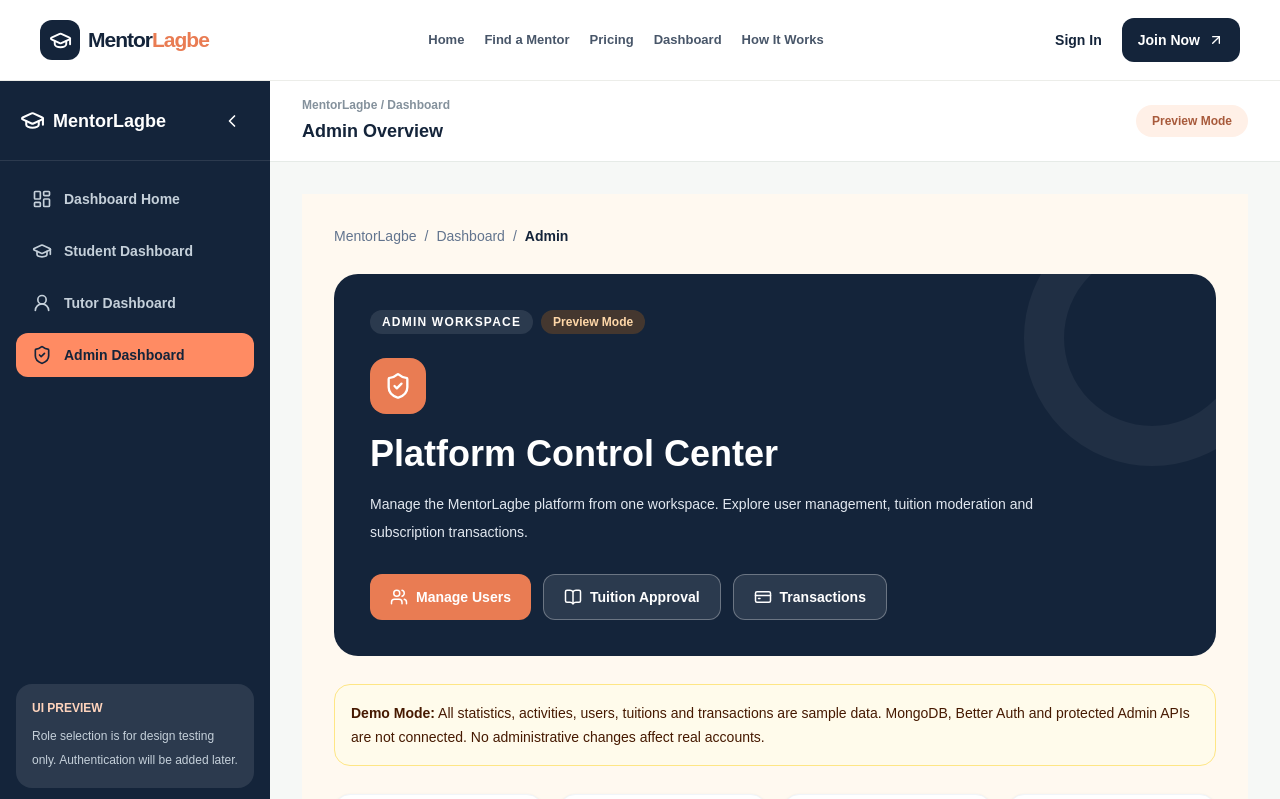
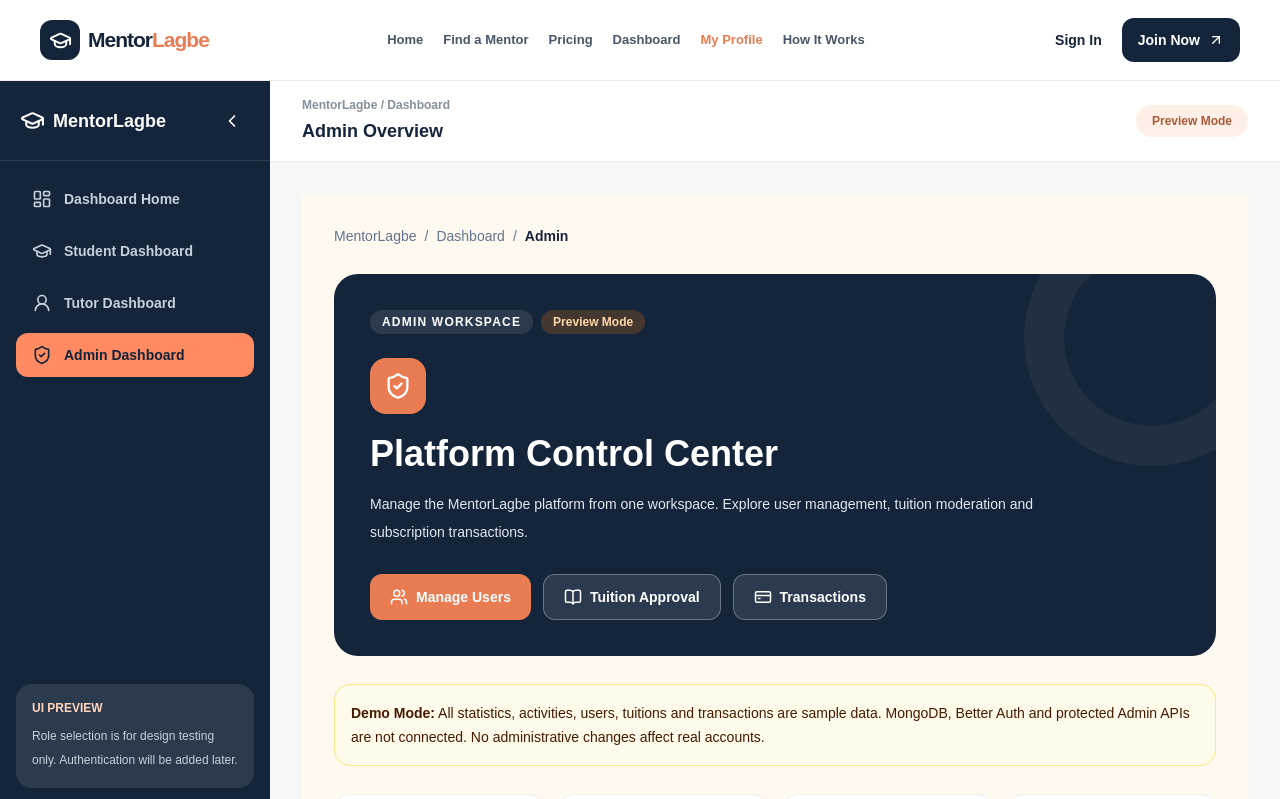
Before and after one commit to MahbubaNimmi15/mentorlagbe-client, a Next.js app: page /dashboard/admin in a window 1280 px wide. Shown: the top 799 px of the page. Built offline with nearby package versions, Linux system fonts and the light colour scheme.

Commit message:
feat: add profile navigation to responsive navbar

```diff
--- a/src/components/site-header.tsx
+++ b/src/components/site-header.tsx
@@ -7,7 +7,6 @@ import { useState } from "react";
 import {
   ArrowUpRight,
   GraduationCap,
-  LayoutDashboard,
   Menu,
   X,
 } from "lucide-react";
@@ -17,6 +16,7 @@ const navigation = [
   { label: "Find a Mentor", href: "/tuitions" },
   { label: "Pricing", href: "/pricing" },
   { label: "Dashboard", href: "/dashboard" },
+  { label: "My Profile", href: "/dashboard/profile" },
   { label: "How It Works", href: "/#how-it-works" },
 ];
 
@@ -30,6 +30,7 @@ export function SiteHeader() {
   return (
     <header className="sticky top-0 z-50 w-full border-b border-[#ecede9] bg-white/95 backdrop-blur-xl">
       <div className="site-container flex h-20 items-center justify-between gap-4">
+        {/* Logo */}
         <Link
           href="/"
           onClick={closeMenu}
@@ -39,7 +40,7 @@ export function SiteHeader() {
             <GraduationCap size={23} />
           </span>
 
-          <span className="text-[21px] font-extrabold tracking-[-1px]">
+          <span className="text-[21px] font-extrabold tracking-[-1px] text-[#14243a]">
             Mentor
             <span className="text-[#e97c53]">
               Lagbe
@@ -47,25 +48,31 @@ export function SiteHeader() {
           </span>
         </Link>
 
+        {/* Desktop Navigation */}
         <nav
-          className="hidden flex-1 items-center justify-center gap-5 lg:flex"
+          className="hidden flex-1 items-center justify-center gap-4 lg:flex xl:gap-5"
           aria-label="Main navigation"
         >
           {navigation.map((item) => (
             <Link
               key={item.href}
               href={item.href}
-              className="whitespace-nowrap text-[13px] font-semibold text-[#485669] transition hover:text-[#e97c53]"
+              className={`whitespace-nowrap text-[12px] font-semibold transition hover:text-[#e97c53] xl:text-[13px] ${
+                item.href === "/dashboard/profile"
+                  ? "text-[#e97c53]"
+                  : "text-[#485669]"
+              }`}
             >
               {item.label}
             </Link>
           ))}
         </nav>
 
+        {/* Desktop Auth Buttons */}
         <div className="hidden shrink-0 items-center gap-2 lg:flex">
           <Link
             href="/sign-in"
-            className="whitespace-nowrap rounded-xl px-3 py-3 text-sm font-bold hover:bg-[#f7f8f5]"
+            className="whitespace-nowrap rounded-xl px-3 py-3 text-sm font-bold text-[#14243a] hover:bg-[#f7f8f5]"
           >
             Sign In
           </Link>
@@ -79,12 +86,14 @@ export function SiteHeader() {
           </Link>
         </div>
 
+        {/* Mobile Menu Toggle */}
         <button
           type="button"
-          onClick={() => setMenuOpen(!menuOpen)}
-          aria-label="Toggle navigation"
+          onClick={() => setMenuOpen((current) => !current)}
+          aria-label={menuOpen ? "Close navigation" : "Open navigation"}
           aria-expanded={menuOpen}
-          className="rounded-xl border border-[#e5e9e7] p-2.5 lg:hidden"
+          aria-controls="mobile-site-navigation"
+          className="rounded-xl border border-[#e5e9e7] p-2.5 text-[#14243a] lg:hidden"
         >
           {menuOpen ? (
             <X size={22} />
@@ -94,14 +103,23 @@ export function SiteHeader() {
         </button>
       </div>
 
+      {/* Mobile Navigation */}
       {menuOpen && (
-        <nav className="border-t border-[#ecede9] bg-white p-4 lg:hidden">
+        <nav
+          id="mobile-site-navigation"
+          className="border-t border-[#ecede9] bg-white p-4 lg:hidden"
+          aria-label="Mobile navigation"
+        >
           {navigation.map((item) => (
             <Link
               key={item.href}
               href={item.href}
               onClick={closeMenu}
-              className="block rounded-xl px-4 py-3 text-sm font-semibold hover:bg-[#fff9f0]"
+              className={`block rounded-xl px-4 py-3 text-sm font-semibold hover:bg-[#fff9f0] ${
+                item.href === "/dashboard/profile"
+                  ? "text-[#e97c53]"
+                  : "text-[#14243a]"
+              }`}
             >
               {item.label}
             </Link>
@@ -112,7 +130,7 @@ export function SiteHeader() {
           <Link
             href="/sign-in"
             onClick={closeMenu}
-            className="block rounded-xl px-4 py-3 text-sm font-semibold"
+            className="block rounded-xl px-4 py-3 text-sm font-semibold text-[#14243a]"
           >
             Sign In
           </Link>
```
